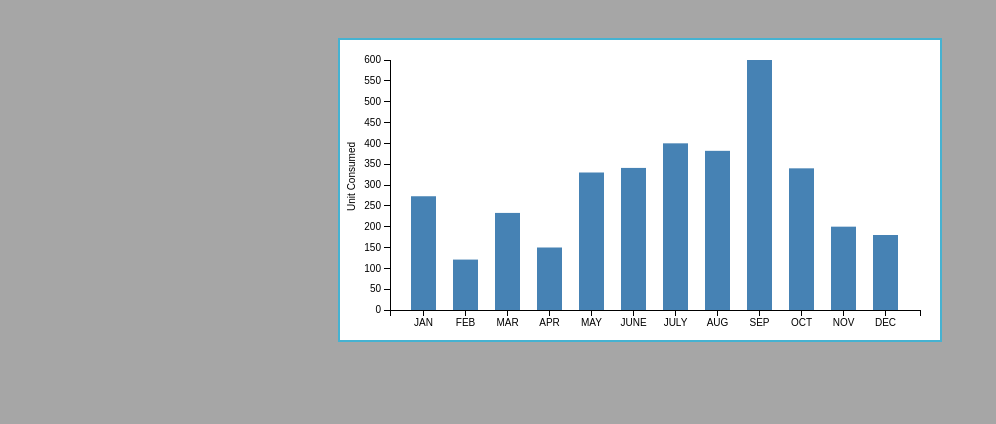
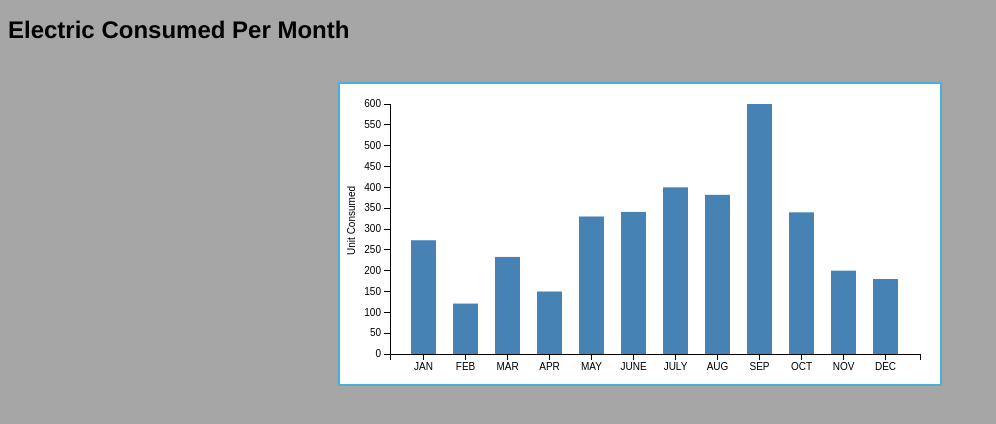
Before and after one commit to Swaraj23/Electric-Consumed-Unit--Per-Month-, a plain HTML site: page index.html in a window 1280 px wide. Shown: the whole page, without its empty margins (0-996 px from the left). Drawn offline with nearby package versions, Linux system fonts and the light colour scheme.

Commit message:
Update index.html

```diff
--- a/index.html
+++ b/index.html
@@ -3,6 +3,7 @@
 <title>Unit Consumed Per Month</title>
 <link rel="stylesheet" href="style.css"></link>
 <body>
+	<h1>Electric Consumed Per Month</h1>
 	<div id="chart"></div>
 	<script src="http://d3js.org/d3.v3.min.js"></script>
 	<script src="graph.js"></script>
```
